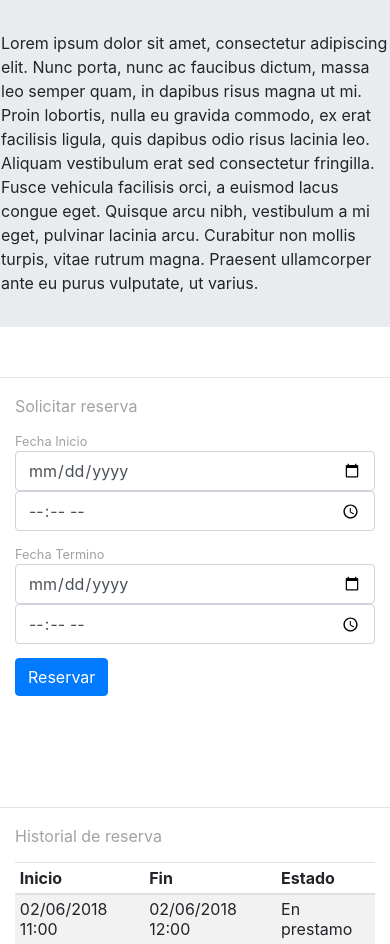
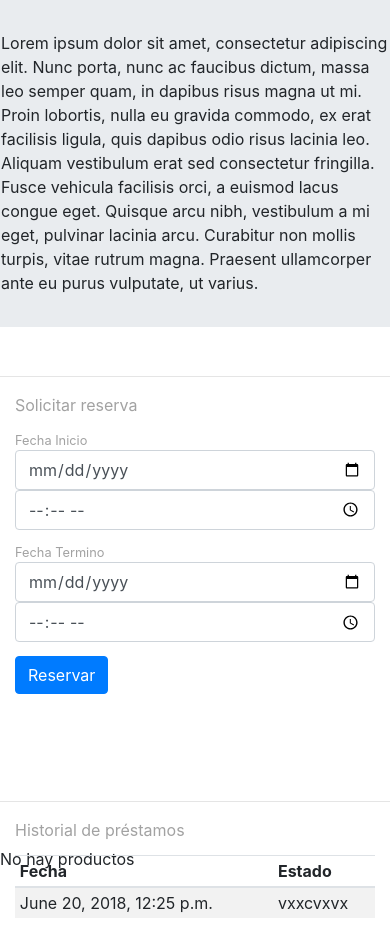
Before and after one commit to DCC-CC4401/2018-1-Soft-of-War-T3, a Django app: page /productos/5/ in a window 390 px wide; the page is wider, and only the part inside the window is pictured. Shown: the part 590-1534 px from the top of that part. After the commit the page ends 1508 px from the top of that part, so only its background shows below. Run offline with Django 3.2, Linux system fonts and the light colour scheme; data comes from the database, SQL or seed files in the repository; both versions use the stored data as it was after the commit; some libraries are stand-ins or nearby versions.

Commit message:
e autentica solo con rut historial de prestamos en ficha articulo

```diff
--- a/Inventario/templates/Inventario/iniciar_sesion.html
+++ b/Inventario/templates/Inventario/iniciar_sesion.html
@@ -21,7 +21,7 @@
         <h1 class="h3 mb-3 font-weight-normal">Iniciar Sesión</h1>
          {% csrf_token %}
          <label for="username" class="sr-only">Usuario</label>
-         <input class="form-control" type="text" id="username" name="username"  placeholder="Usuario" required autofocus>
+         <input class="form-control" type="email" id="username" name="username"  placeholder="Usuario" required autofocus>
          <label for="password" class="sr-only">Password</label>
          <input class="form-control" type="password" name="password" id="password" placeholder="Password" required>
         <button class="btn btn-lg btn-primary btn-block" type="submit">Entrar</button>
--- a/Inventario/templates/articulos.html
+++ b/Inventario/templates/articulos.html
@@ -80,24 +80,27 @@
             <div class="row" style="height: 17%"></div>
             <hr>
 
-            <h7 class="col-sm-12" style="color:#A2A2A2;">Historial de reserva</h7>
+            <h7 class="col-sm-12" style="color:#A2A2A2;">Historial de préstamos</h7>
             <div class="row" style="height: 3%"></div>
-
+            {% if prestamos %}
             <div class="col-sm-12">
               <table class="table table-sm table-striped">
                 <thead>
                   <tr>
-                    <th scope="col">Inicio</th>
-                    <th scope="col">Fin</th>
+                    <th scope="col">Fecha</th>
                     <th scope="col">Estado</th>
                   </tr>
                 </thead>
                 <tbody>
-                  <tr>
-                    <td>02/06/2018 11:00</td>
-                    <td>02/06/2018 12:00</td>
-                    <td>En prestamo</td>
-                  </tr>
+                    {% for prestamo in prestamos %}
+                        <tr>
+                            <td>{{prestamo.date}}</td>
+                            <td>{{prestamo.state}}</td>
+                        </tr>
+                    {% endfor %}
+                {% else %}
+                    No hay préstamos
+                {% endif %}
                 </tbody>
               </table>
             </div>
@@ -112,3 +115,29 @@
   </body>
 
 </html>
+
+
+{% if list_producto %}
+    <ul>
+        {% for producto in list_producto %}
+            <table>
+                <tr>
+                <form action="{% url 'borrar' producto.id %}"  method="post" >
+                {% csrf_token %}
+                    <input type="submit" value="Borrar" />
+                </form>{{producto.nombre }}
+                <form action="{% url 'quitar' producto.id %}"  method="post" >
+                {% csrf_token %}
+                    <input type="submit" value="Quitar Uno!" />
+                </form> {{ producto.count }}
+                    <form action="{% url 'agregarUno' producto.id %}"  method="post" >
+                {% csrf_token %}
+                    <input type="submit" value="Agregar Uno!" />
+                </form>
+            </tr>
+            </table>
+        {% endfor %}
+    </ul>
+{% else %}
+    No hay productos
+{% endif %}
--- a/Inventario/views.py
+++ b/Inventario/views.py
@@ -171,7 +171,12 @@ def grilla_espacios_usuario(request, pk):
 def article_detail(request, pk):
     print(pk)
     articulo = Productos.objects.get(pk=pk)
-    return render(request, 'articulos.html', {'articulo': articulo})
+    prestamos = Prestamo.objects.all().filter(product=articulo)
+    context = {
+        'articulo': articulo,
+        'prestamos': prestamos
+    }
+    return render(request, 'articulos.html', context)
 
 def busqueda_avanzada(request):
     products = Productos.objects.all()[:10]
```
Also changed, not shown: db.sqlite3.
